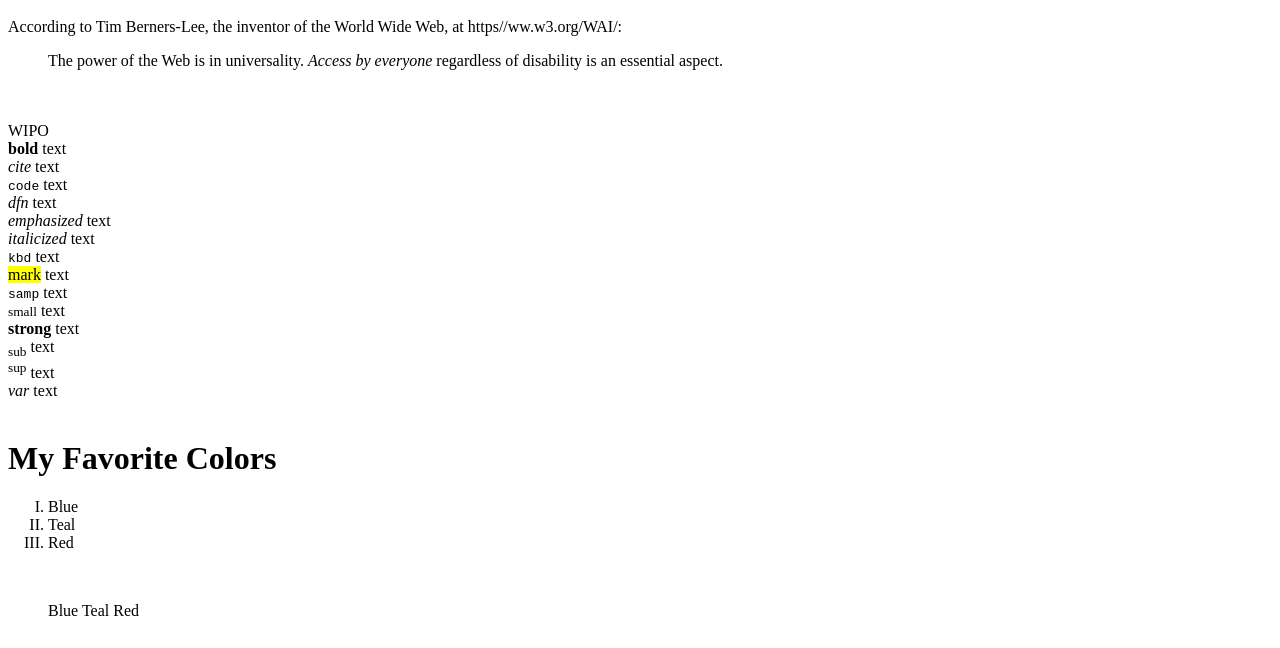
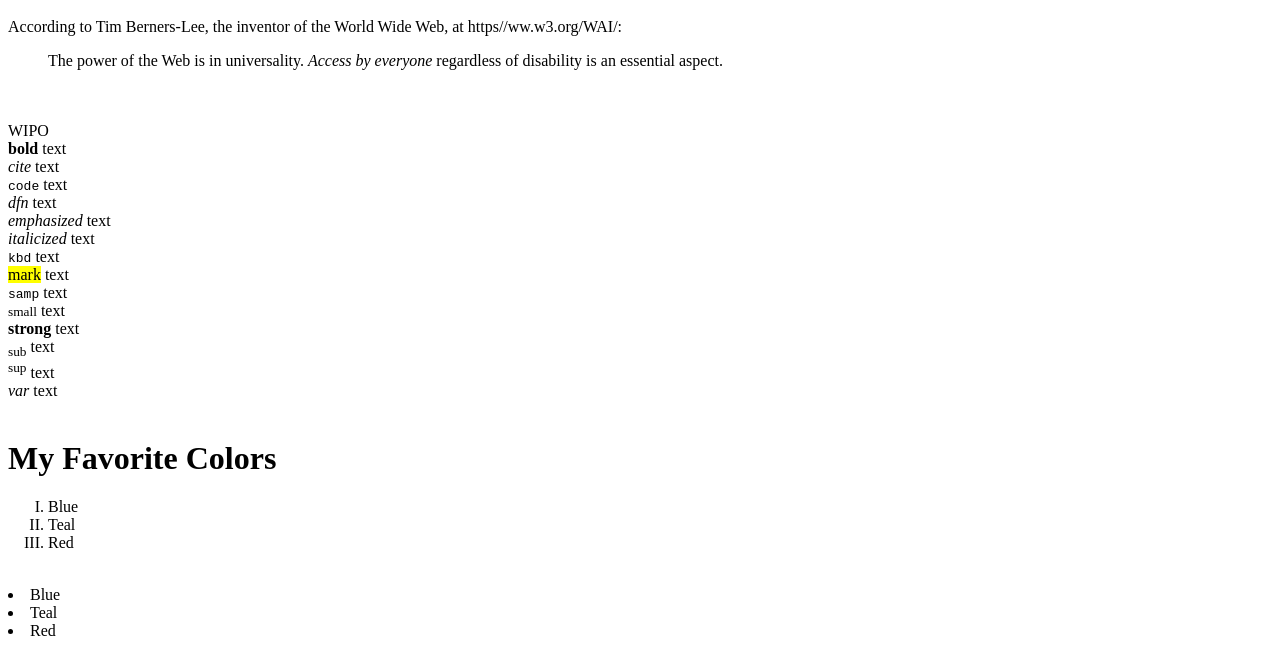
Before and after one commit to bidangol/HTML5, a website: page WebDevelopment.html in a window 1280 px wide. Shown: the part 442-1090 px from the top of the page. Drawn offline with Linux system fonts and the light colour scheme.

Commit message:
redid 2.6

```diff
--- a/WebDevelopment.html
+++ b/WebDevelopment.html
@@ -48,11 +48,11 @@ the structure of your web page content.</p>
     <li>Teal</li>
     <li>Red</li>
 </ol><br>
-<ol type="I">
-    <lu>Blue</lu>
-    <lu>Teal</lu>
-    <lu>Red</lu>
-</ol>
+<lu type="I">
+    <li>Blue</li>
+    <li>Teal</li>
+    <li>Red</li>
+</lu>
 
 </body>
 </html>
```
